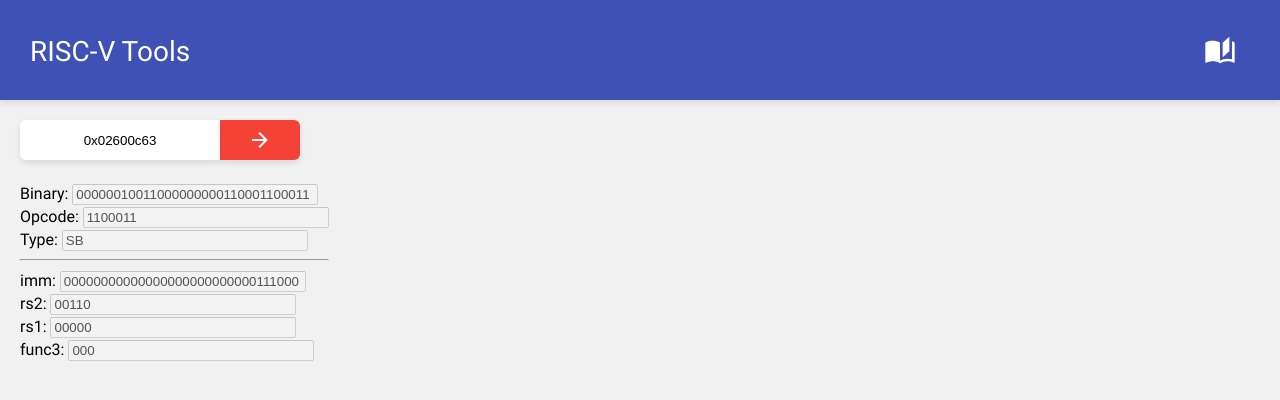
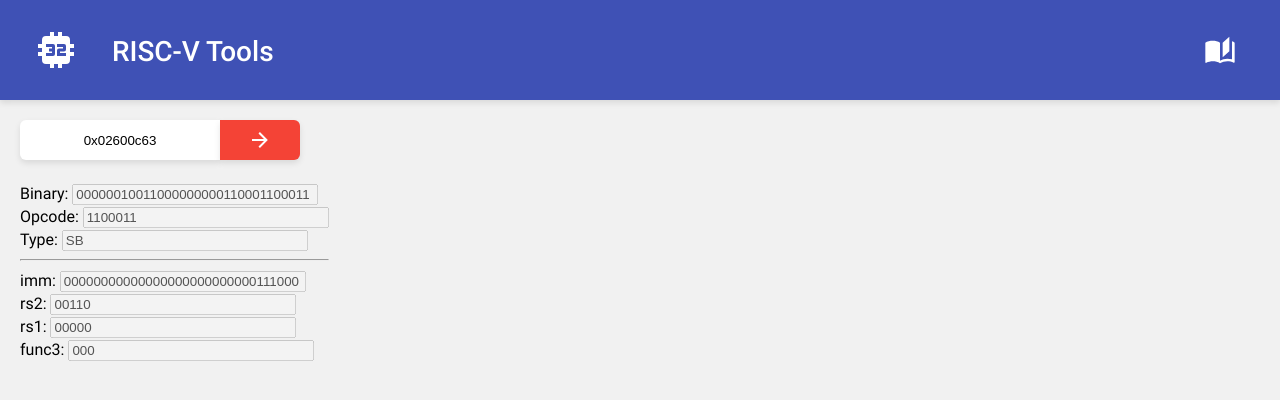
Before and after one commit to nmcmurdie/RISC-V-Tools, a plain HTML site: page index.html in a window 1280 px wide. Drawn offline with Linux system fonts and the light colour scheme.

Commit message:
Add icon to header

```diff
--- a/script.js
+++ b/script.js
@@ -135,7 +135,6 @@ function processFields(type) {
         case "SB":
             let imm_SB = getBits(binary, [[31],[7],[30,25],[11,8]])+'0',
                 immExtended_SB = extend(imm_SB, true);
-            console.log(imm_SB, immExtended_SB);
             addField("imm", immExtended_SB, true);
             addField("rs2", [[24, 20]]);
             addField("rs1", [[19, 15]]);
--- a/style.css
+++ b/style.css
@@ -21,13 +21,18 @@
     height: 100px;
     background-color: #3f51b5;
     box-shadow: 0 3px 6px rgba(0, 0, 0, .1);
+    background-image: url(res/cpu-32-bit.svg);
+    background-repeat: no-repeat;
+    background-size: 48px 48px;
+    background-position: 32px center;
+    text-indent: 112px;
 }
 .header-title {
     line-height: 100px;
-    margin-left: 30px;
     font-size: 28px;
     color: #fff;
-    font-family: roboto, arial;
+    font-family: roboto-med, arial;
+    -webkit-font-smoothing: antialiased;
 }
 .header-links {
     position: absolute;
```
Also changed, not shown: res/cpu-32-bit.svg (added).
